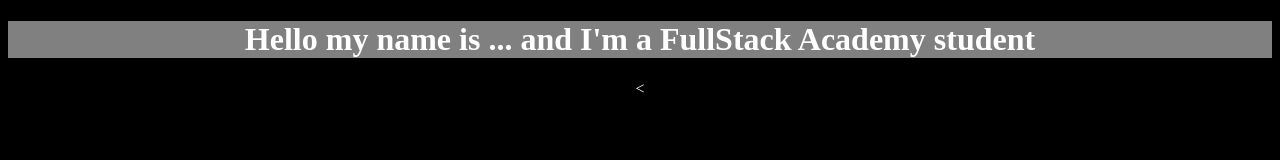
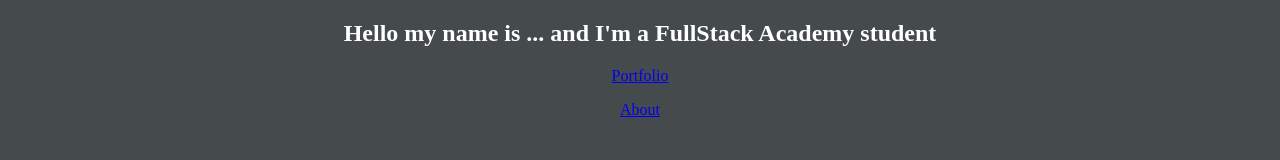
Before and after one commit to Mario-Espino-Personal-Website/personal_website, a plain HTML site: page index.html in a window 1280 px wide. Drawn offline with Linux system fonts and the light colour scheme.

Commit message:
aedited background of portfolio and about page

```diff
--- a/index.html
+++ b/index.html
@@ -10,9 +10,16 @@
 <body>
 
    <header>
-     <h1>Hello my name is ... and I'm a FullStack Academy student</h1>
+     <h2>Hello my name is ... and I'm a FullStack Academy student</h2>
    </header>
 
-   <
+   <main>
+    <section>
+        <p><a href="portfolio.html">Portfolio</a></p>
+        <p><a href="about.html">About</a></p>
+    </section>
+   </main>
+
+
 </body>
 </html>
--- a/style.css
+++ b/style.css
@@ -1,10 +1,5 @@
 body {
-    background-color: black;
+    background-color: #454a4d;
     color: #ffffff;
     text-align: center;
 }
-
-header {
-    background-color: gray;
-
-}
```
Also changed, not shown: about.html (+13 -0 lines), portfolio.html (+13 -0 lines).
